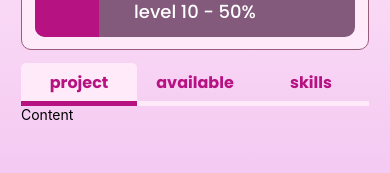
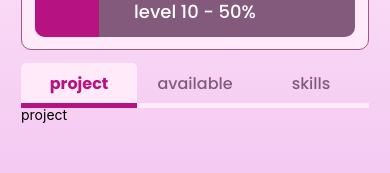
Before and after one commit to Z-Akdim/Swifty-companion_42, a React Native app in the folder swifty_company/: screen / in a window 390 px wide. Shown: the part 307-480 px from the top of the page. Built offline with nearby package versions, Linux system fonts and the light colour scheme.

Commit message:
refactor logic tabs and fix height of container of tabs

```diff
--- a/swifty_company/components/projectStatus/index.jsx
+++ b/swifty_company/components/projectStatus/index.jsx
@@ -8,38 +8,49 @@ const ProjectStatus = (props) => {
   const [status, setStatus] = useState({
     project: true,
     available: false,
-    skils: false,
+    skills: false,
   });
-
-  useEffect(() => {
-    console.log("status=>", status);
-  }, [status]);
+  console.log(status);
   return (
     <View style={Styles.containerProject}>
       <View style={Styles.containerTabView}>
-        {["project", "available", "skills"].map((el) => (
+        {["project", "available", "skills"].map((e) => (
           <TouchableOpacity
             style={[
               Styles.tabView,
-              status[el] ? Styles.borderA : Styles.borderD,
+              status[e] ? Styles.borderA : Styles.borderD,
             ]}
             onPress={() =>
-              Object.keys(status).map((e) => {
+              Object.keys(status).map(() => {
                 setStatus({
-                  [el]: true,
+                  [e]: true,
                 });
               })
             }
-            key={el}
+            key={e}
           >
-            <Text style={Styles.tabViewTitleA}>{el}</Text>
+            <Text
+              style={status[e] ? Styles.tabViewTitleA : Styles.tabViewTitleD}
+            >
+              {e}
+            </Text>
           </TouchableOpacity>
         ))}
       </View>
-      {status.project && (
+      {status.project ? (
         <View style={Styles.viewTyopContainer}>
-          <Text>Content</Text>
+          <Text>project</Text>
         </View>
+      ) : status.available ? (
+        <View style={Styles.viewTyopContainer}>
+          <Text>available</Text>
+        </View>
+      ) : (
+        status.skills && (
+          <View style={Styles.viewTyopContainer}>
+            <Text>skils</Text>
+          </View>
+        )
       )}
     </View>
   );
--- a/swifty_company/components/projectStatus/style.projectStatus.js
+++ b/swifty_company/components/projectStatus/style.projectStatus.js
@@ -24,6 +24,7 @@ const useStyle = (type) => {
           justifyContent: "center",
           borderTopRightRadius: 5,
           borderTopLeftRadius: 5,
+          height: 45,
         },
         brderColor: {},
         borderA: {
```
